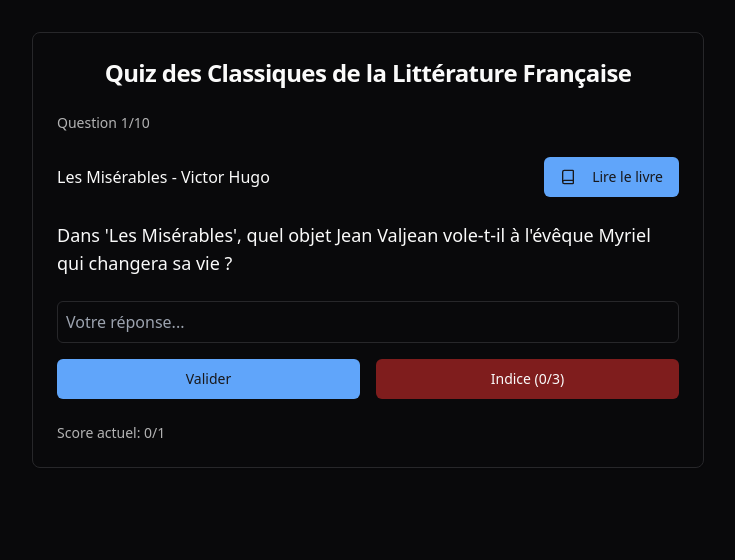
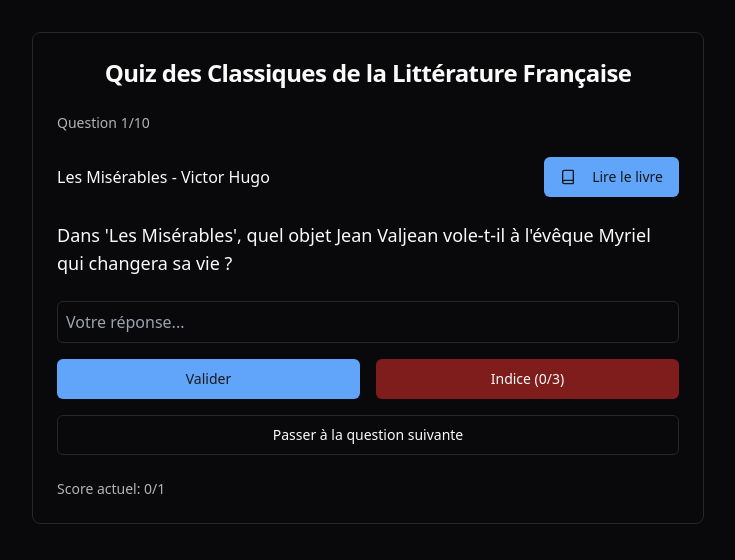
Before and after one commit to wormsparty/litterature-quiz, a React (Vite) app: page / in a window 1280 px wide. Shown: the top 560 px of the page, without its empty margins (272-1007 px from the left). Built offline with nearby package versions, Linux system fonts and the light colour scheme.

Commit message:
Add ability to skip a question

```diff
--- a/src/App.tsx
+++ b/src/App.tsx
@@ -84,6 +84,7 @@
     const [showIndice, setShowIndice] = useState(false);
     const [gameFinished, setGameFinished] = useState(false);
     const [feedback, setFeedback] = useState('');
+    const [skippedQuestions, setSkippedQuestions] = useState(new Set());
 
     const handleSubmit = (e: FormEvent) => {
         e.preventDefault();
@@ -93,18 +94,27 @@
             setScore(score + 1);
             setFeedback('Correct! 🎉');
             setTimeout(() => {
-                if (currentQuestion < questions.length - 1) {
-                    setCurrentQuestion(currentQuestion + 1);
-                    setUserAnswer('');
-                    setIndiceIndex(0);
-                    setShowIndice(false);
-                    setFeedback('');
-                } else {
-                    setGameFinished(true);
-                }
+                nextQuestion();
             }, 1000);
         } else {
             setFeedback('Incorrect. Essayez encore ou demandez un indice.');
+        }
+    };
+
+    const skipQuestion = () => {
+        setSkippedQuestions(prev => new Set([...prev, currentQuestion]));
+        nextQuestion();
+    };
+
+    const nextQuestion = () => {
+        if (currentQuestion < questions.length - 1) {
+            setCurrentQuestion(currentQuestion + 1);
+            setUserAnswer('');
+            setIndiceIndex(0);
+            setShowIndice(false);
+            setFeedback('');
+        } else {
+            setGameFinished(true);
         }
     };
 
@@ -123,6 +133,7 @@
         setShowIndice(false);
         setGameFinished(false);
         setFeedback('');
+        setSkippedQuestions(new Set());
     };
 
     const getFinalMessage = () => {
@@ -185,6 +196,14 @@
                                         Indice ({indiceIndex}/3)
                                     </Button>
                                 </div>
+                                <Button
+                                    type="button"
+                                    variant="outline"
+                                    onClick={skipQuestion}
+                                    className="w-full mt-2"
+                                >
+                                    Passer à la question suivante
+                                </Button>
                             </form>
                             {showIndice && indiceIndex > 0 && (
                                 <div className="mt-4 p-4 bg-blue-950 rounded-md border border-blue-800">
@@ -205,6 +224,11 @@
                             )}
                             <div className="text-sm opacity-70">
                                 Score actuel: {score}/{currentQuestion + 1}
+                                {skippedQuestions.size > 0 && (
+                                    <span className="ml-4">
+                    Questions passées: {skippedQuestions.size}
+                  </span>
+                                )}
                             </div>
                         </div>
                     ) : (
@@ -215,12 +239,17 @@
                             <div className="text-lg">
                                 Score final: {score}/10
                             </div>
+                            {skippedQuestions.size > 0 && (
+                                <div className="text-sm opacity-70">
+                                    Questions passées: {skippedQuestions.size}
+                                </div>
+                            )}
                             <div className="text-lg">
                                 {getFinalMessage()}
                             </div>
                             <Button
                                 onClick={restartQuiz}
-                                className="mt-4 bg-blue-200 hover:bg-blue-200"
+                                className="mt-4 bg-blue-400 hover:bg-blue-500"
                             >
                                 Recommencer le quiz
                             </Button>
```
